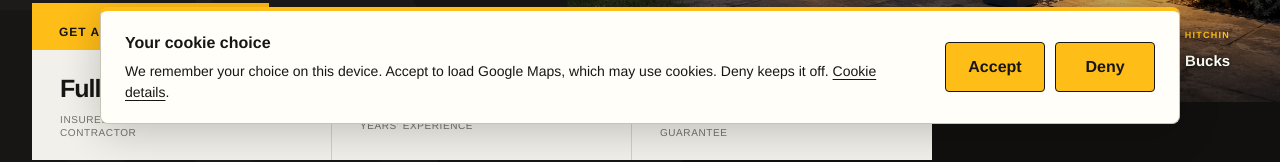
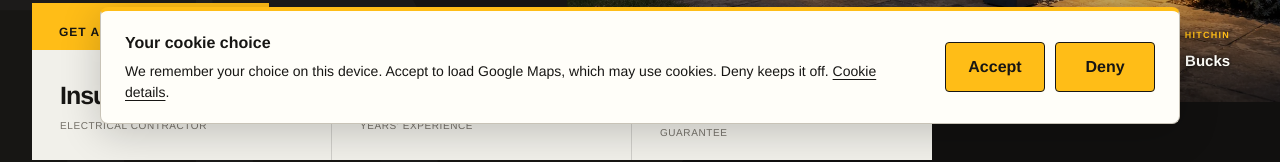
Before and after one commit to tbelectrical/ChatGPTWebsite, a Next.js app: page / in a window 1280 px wide. Shown: the part 660-822 px from the top of the page. Built offline with nearby package versions, Linux system fonts and the light colour scheme.

Commit message:
Make homepage insurance heading read naturally

```diff
--- a/app/page.tsx
+++ b/app/page.tsx
@@ -60,7 +60,7 @@ export default function Home() {
               </div>
             </div>
             <div className="hero-proof" aria-label="Key business information">
-              <div><strong>Fully</strong><span>insured electrical contractor</span></div>
+              <div><strong>Insured</strong><span>electrical contractor</span></div>
               <div><strong>8+</strong><span>years’ experience</span></div>
               <div><strong>12</strong><span>month workmanship guarantee</span></div>
             </div>
```
